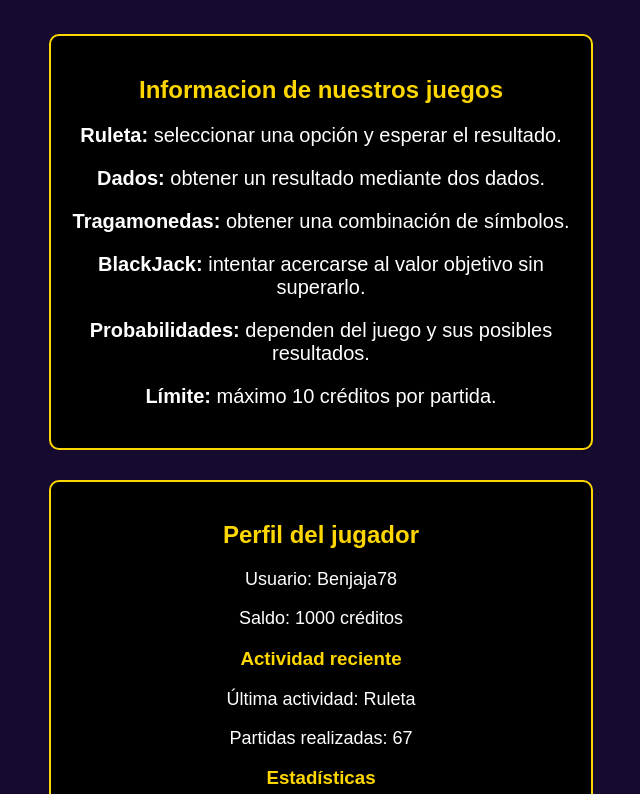
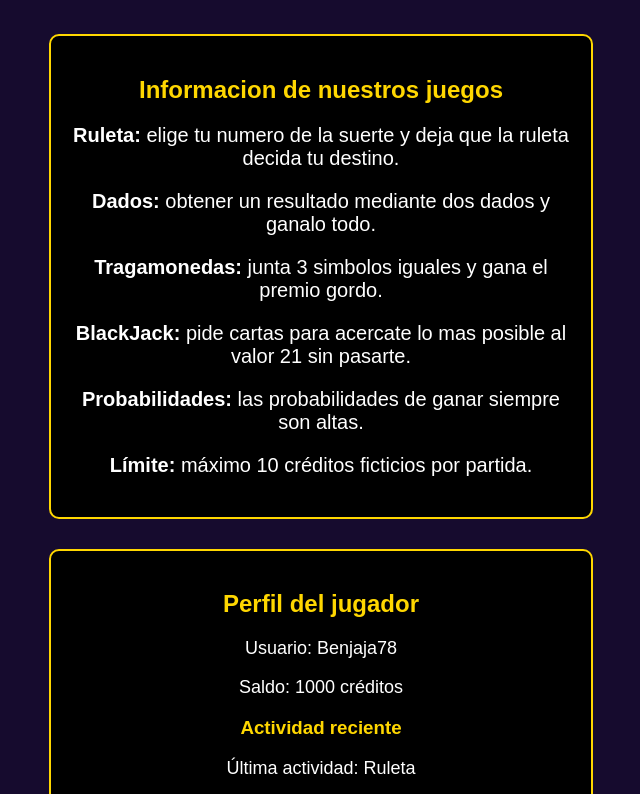
Before and after one commit to jugodepapayawatts/desarrollo-web-grupo-6, a plain HTML site: page index.html in a window 1280 px wide. Shown: the part 680-1474 px from the top of the page, without its empty margins (319-959 px from the left). Drawn offline with Linux system fonts and the light colour scheme.

Commit message:
cambie las instrucciones y quite lo ultimo de las reglas extendidas

```diff
--- a/index.html
+++ b/index.html
@@ -56,12 +56,12 @@
   <div class="informacion">
 
     <h2>Informacion de nuestros juegos</h2>
-    <p><b>Ruleta:</b> seleccionar una opción y esperar el resultado.</p>
-    <p><b>Dados:</b> obtener un resultado mediante dos dados.</p>
-    <p><b>Tragamonedas:</b> obtener una combinación de símbolos.</p>
-    <p><b>BlackJack:</b> intentar acercarse al valor objetivo sin superarlo.</p>
-    <p><b>Probabilidades:</b> dependen del juego y sus posibles resultados.</p>
-    <p><b>Límite:</b> máximo 10 créditos por partida.</p>
+    <p><b>Ruleta:</b> elige tu numero de la suerte y deja que la ruleta decida tu destino.</p>
+    <p><b>Dados:</b> obtener un resultado mediante dos dados y ganalo todo.</p>
+    <p><b>Tragamonedas:</b> junta 3 simbolos iguales y gana  el premio gordo.</p>
+    <p><b>BlackJack:</b> pide cartas para acercate lo mas posible al valor 21 sin pasarte.</p>
+    <p><b>Probabilidades:</b> las probabilidades de ganar siempre son altas.</p>
+    <p><b>Límite:</b> máximo 10 créditos ficticios por partida.</p>
 
   </div>
 
@@ -141,7 +141,7 @@
 
   </form>
 
-<!-- Inicio de sesion -->
+ <!--Inicio de sesion-->
     <div class="panel" id="login">
 
     <h2>Inicio de sesión (jugadores)</h2>
@@ -162,17 +162,7 @@
 
 </div>
 
-   <!-- Detalle de tu juego -->
-<div class="informacion">
 
-    <h2>Detalle del juego: Ruleta</h2>
-
-    <p><b>Reglas:</b>el jugador selecciona una opción y espera el resultado de la ruleta.</p>
-
-    <p><b>Probabilidad de referencia:</b>Depende de la opción seleccionada.</p>
-
-    <p><b>Límite:</b>10 créditos por partida.</p>
-</div>
 
   </body>
 </html>
```
